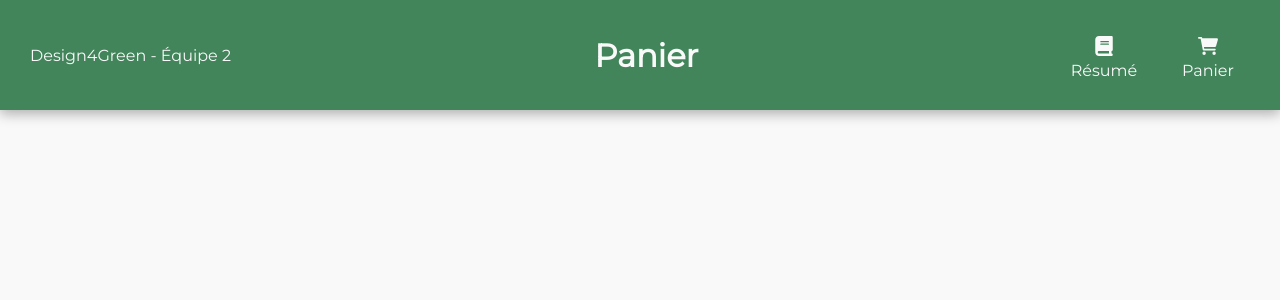
After one commit to HugoDELCROIX/EcoConception, a PHP site: page /panier.php in a window 1280 px wide. The commit adds this page. Shown: the top 300 px of the page. Run offline with PHP 8.4, Linux system fonts and the light colour scheme.

Commit message:
Proposition header

```diff
--- a/client/css/style.css
+++ b/client/css/style.css
@@ -1,4 +1,56 @@
-*{
+@import url('https://fonts.googleapis.com/css2?family=Montserrat&display=swap');
+
+* {
     margin: 0;
     padding: 0;
+    font-family: Montserrat;
 }
+
+body {
+    background-color: #F9F9F9;
+}
+
+/* Style Header */
+header {
+    color: #F9F9F9;
+    background-color: #42855B;
+    height: 110px;
+    display: flex;
+    justify-content: space-between;
+    align-items: center;
+    padding: 0 30px 0;
+    box-shadow: rgba(0, 0, 0, 0.3) 0px 4px 12px;
+}
+
+.container-nav {
+    display: flex;
+    justify-content: space-between;
+    gap: 20px;
+}
+
+.container-nav a {
+    text-decoration: none;
+    color: #F9F9F9;
+}
+
+.icon-text {
+    width: 70px;
+    display: flex;
+    padding: 5px;
+    flex-direction: column;
+    align-items: center;
+    transition: 0.4s;
+    border-radius: 10px;
+    border: solid 2px transparent;
+}
+
+.icon-text:hover {
+    background-color: #28593A;
+    border: solid 2px #F9F9F9;
+}
+
+.icon {
+    margin: 5px;
+    width: 20px;
+    height: 20px;
+}
--- /dev/null
+++ b/client/panier.php
@@ -0,0 +1,33 @@
+<!DOCTYPE html>
+<html lang="fr">
+
+<head>
+    <meta charset="UTF-8">
+    <meta http-equiv="X-UA-Compatible" content="IE=edge">
+    <meta name="viewport" content="width=device-width, initial-scale=1.0">
+    <link rel="stylesheet" href="./css/style.css">
+    <title>Votre Panier</title>
+</head>
+
+<body>
+    <header>
+
+        <p>Design4Green - Équipe 2</p>
+
+        <h1>Panier</h1>
+
+        <div class="container-nav">
+            <a class="icon-text" href="./resume.php">
+                <img src="./assets/images/book.svg" alt="book-icon" class="icon">
+                <p>Résumé</p>
+            </a>
+            <a class="icon-text" href="./panier.php">
+                <img src="./assets/images/cart.svg" alt="cart-icon" class="icon">
+                <p>Panier</p>
+            </a>
+        </div>
+
+    </header>
+</body>
+
+</html>
```
Also changed, not shown: client/assets/images/book.svg (added), client/assets/images/cart.svg (added), client/resume.php (added).
